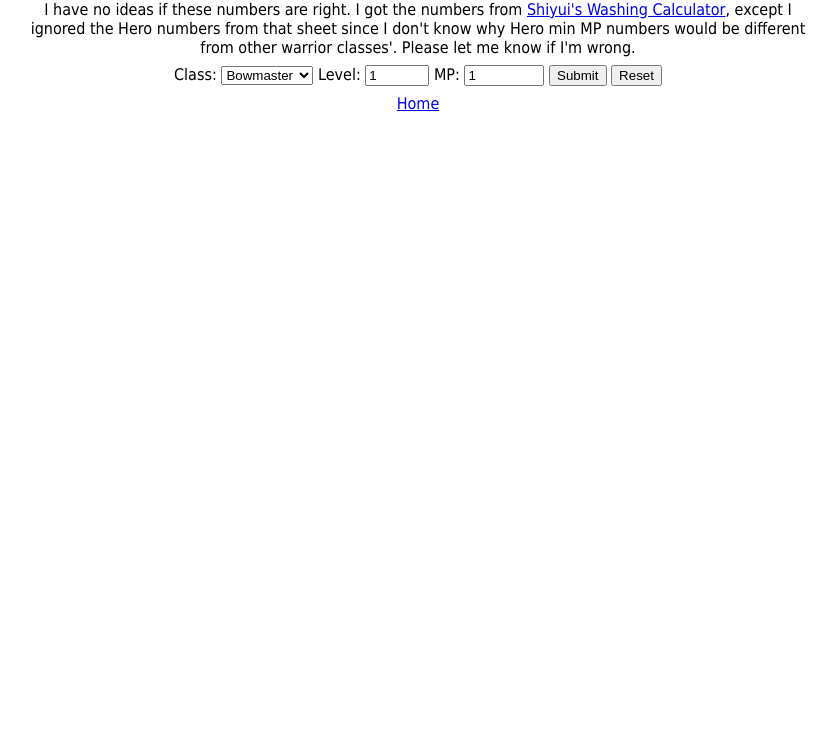
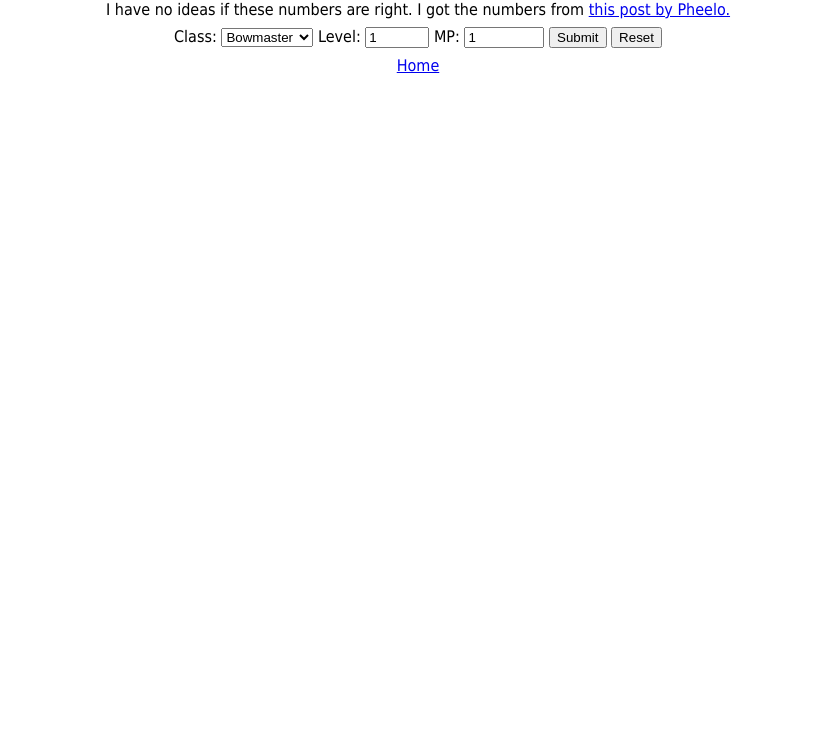
Before and after one commit to ASOBOU-ROYALS/m-calculators, a plain HTML site: page docs/washing.html in a window 1280 px wide. Shown: the part 62-800 px from the top of the page, without its empty margins (222-1058 px from the left). Drawn offline with nearby package versions, Linux system fonts and the light colour scheme.

Commit message:
fix source

```diff
--- a/docs/washing.html
+++ b/docs/washing.html
@@ -13,9 +13,7 @@
     <h1>MRoyals Washing Calculator</h1>
     <p>
         I have no ideas if these numbers are right.
-        I got the numbers from <a href="https://mapleroyals.com/forum/threads/hp-washing-calculator.111127/">Shiyui's Washing Calculator</a>,
-        except I ignored the Hero numbers from that sheet since I don't know why Hero min MP numbers would be different
-        from other warrior classes'. Please let me know if I'm wrong.
+        I got the numbers from <a href="https://mapleroyals.com/forum/threads/fully-revised-hp-washing-guide.8286/#post-43414">this post by Pheelo.</a>
     </p>
     <form id="washing-form">
         <label for="form--msClassName">Class:</label>
```
Also changed, not shown: src/washing.html (+1 -3 lines).
